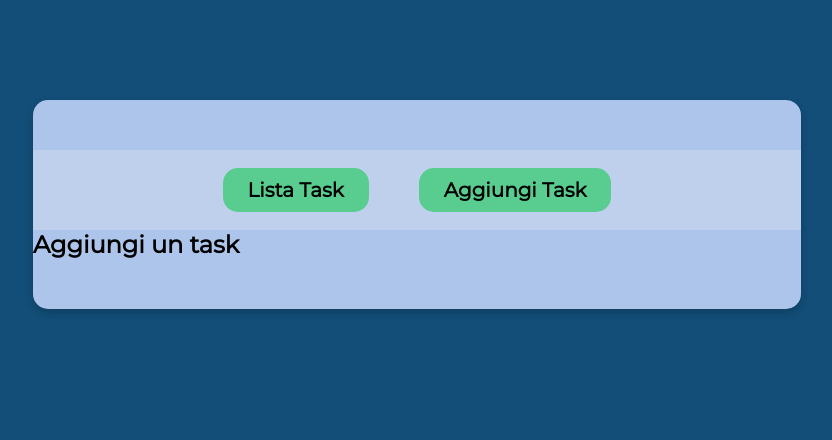
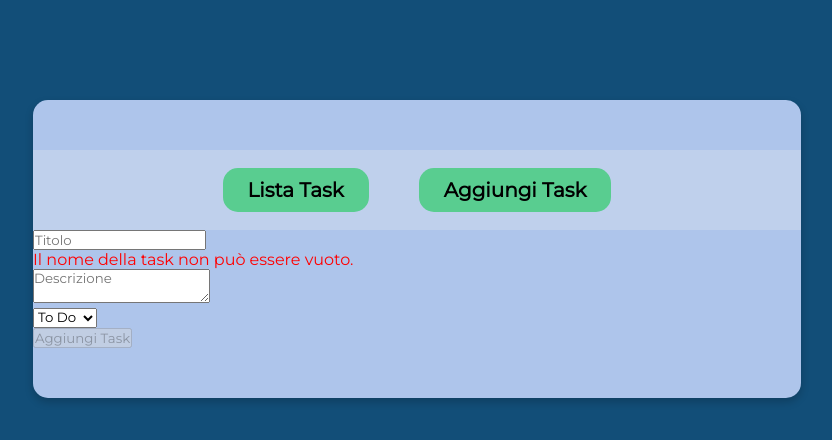
Before and after one commit to valentinobellini/ex-react-task-manager, a React (Vite) app: page /add in a window 1280 px wide. Shown: the top 440 px of the page, without its empty margins (223-1055 px from the left). Built offline with nearby package versions, Linux system fonts and the light colour scheme; no server answers.

Commit message:
milestone 5

```diff
--- a/src/pages/AddTask.jsx
+++ b/src/pages/AddTask.jsx
@@ -1,7 +1,70 @@
+import { useState, useRef, useMemo } from "react"
+
+const symbols = "!@#$%^&*()-_=+[]{}|;:'\\\",.<>?/`~";
+
 export default function AddTask() {
+
+    const [title, setTitle] = useState('');
+    const titleError = useMemo(() => {
+        if (!title.trim())
+            return 'Il nome della task non può essere vuoto.'
+        if ([...title].some(char => symbols.includes(char)))
+            return 'Il nome della task non può contenere caratteri speciali.'
+        return ''
+    }, [title])
+
+    const descriptionRef = useRef();
+    const statusRef = useRef();
+
+
+    function handleSubmit(e) {
+        e.preventDefault();
+
+        const newTask = {
+            title: title.trim(),
+            description: descriptionRef.current.value,
+            status: statusRef.current.value
+        }
+
+        console.log(newTask);
+
+    }
 
     return (
 
-        <h2>Aggiungi un task</h2>
+        // <h2>Aggiungi un task</h2>
+
+        <div className="form_wrapper">
+
+            <form onSubmit={handleSubmit}>
+                <section>
+                    <input type="text"
+                        placeholder="Titolo"
+                        value={title}
+                        onChange={e => setTitle(e.target.value)}
+                    />
+                </section>
+                {titleError && <p style={{ color: 'red' }}>{titleError}</p>}
+
+                <section>
+                    <textarea
+                        placeholder="Descrizione"
+                        ref={descriptionRef}
+                    ></textarea>
+                </section>
+
+                <section>
+                    <select ref={statusRef} defaultValue={'To Do'}>
+                        <option value="Seleziona uno stato"></option>
+                        <option value="To Do">To Do</option>
+                        <option value="Doing">Doing</option>
+                        <option value="Done">Done</option>
+                    </select>
+                </section>
+
+                <button type='submit' disabled={titleError}>Aggiungi Task</button>
+
+            </form>
+        </div>
     )
 }
```
